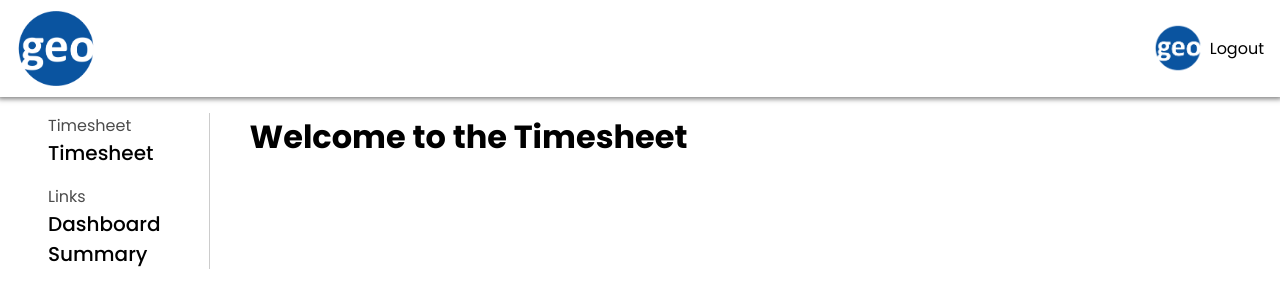
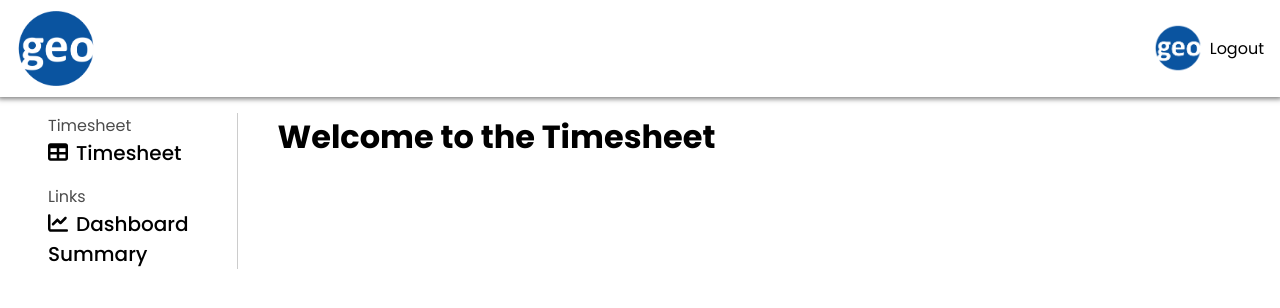
Before and after one commit to lugh-tuatha/geo.timesheet, an Angular app: page / in a window 1280 px wide. Shown: the top 308 px of the page. Built offline with nearby package versions, Linux system fonts and the light colour scheme.

Commit message:
instal & use: ionicons

```diff
--- a/package.json
+++ b/package.json
@@ -18,6 +18,11 @@
     "@angular/platform-browser": "^16.1.0",
     "@angular/platform-browser-dynamic": "^16.1.0",
     "@angular/router": "^16.1.0",
+    "@fortawesome/angular-fontawesome": "^0.13.0",
+    "@fortawesome/fontawesome-svg-core": "^6.4.0",
+    "@fortawesome/free-brands-svg-icons": "^6.4.0",
+    "@fortawesome/free-regular-svg-icons": "^6.4.0",
+    "@fortawesome/free-solid-svg-icons": "^6.4.0",
     "rxjs": "~7.8.0",
     "tslib": "^2.3.0",
     "zone.js": "~0.13.0"
--- a/src/app/app.module.ts
+++ b/src/app/app.module.ts
@@ -8,6 +8,7 @@ import { SidebarComponent } from './components/sidebar/sidebar.component';
 import { DashboardComponent } from './pages/dashboard/dashboard.component';
 import { TimesheetComponent } from './pages/timesheet/timesheet.component';
 import { SummaryComponent } from './pages/summary/summary.component';
+import { FontAwesomeModule } from '@fortawesome/angular-fontawesome';
 
 @NgModule({
   declarations: [
@@ -21,6 +22,7 @@ import { SummaryComponent } from './pages/summary/summary.component';
   imports: [
     BrowserModule,
     AppRoutingModule,
+    FontAwesomeModule,
   ],
   providers: [],
   bootstrap: [AppComponent]
--- a/src/app/components/sidebar/sidebar.component.html
+++ b/src/app/components/sidebar/sidebar.component.html
@@ -1,12 +1,18 @@
 <div class="sidebar">
   <p>Timesheet</p>
   <ul>
-    <li><a routerLink="/">Timesheet</a></li>
+    <li>
+      <fa-icon [icon]="faTable"></fa-icon>
+      <a routerLink="/">Timesheet</a>
+    </li>
   </ul>
 
   <p>Links</p>
   <ul>
-    <li> <a routerLink="/dashboard">Dashboard</a></li>
+    <li>
+      <fa-icon [icon]="faChartLine"></fa-icon>
+      <a routerLink="/dashboard">Dashboard</a>
+    </li>
     <li><a routerLink="/summary">Summary</a></li>
   </ul>
 </div>
--- a/src/app/components/sidebar/sidebar.component.scss
+++ b/src/app/components/sidebar/sidebar.component.scss
@@ -12,6 +12,9 @@
     li{
       font-size: 1.25rem;
       font-weight: 500;
+
+      display: flex;
+      gap: .5rem;
     }
   }
 }
--- a/src/app/components/sidebar/sidebar.component.ts
+++ b/src/app/components/sidebar/sidebar.component.ts
@@ -1,4 +1,5 @@
 import { Component } from '@angular/core';
+import * as Fa from '@fortawesome/free-solid-svg-icons'
 
 @Component({
   selector: 'app-sidebar',
@@ -6,5 +7,6 @@ import { Component } from '@angular/core';
   styleUrls: ['./sidebar.component.scss']
 })
 export class SidebarComponent {
-
+  faTable = Fa.faTable;
+  faChartLine = Fa.faChartLine;
 }
--- a/src/styles.scss
+++ b/src/styles.scss
@@ -1,4 +1,9 @@
 @import url('https://fonts.googleapis.com/css2?family=Poppins:wght@100;200;300;400;500;600;700;800;900&display=swap');
+
+
+:root{
+  --primary: blue;
+}
 
 *{
   margin: 0;
```
Also changed, not shown: 1 other file (tests, documents, lock files or other folders).
